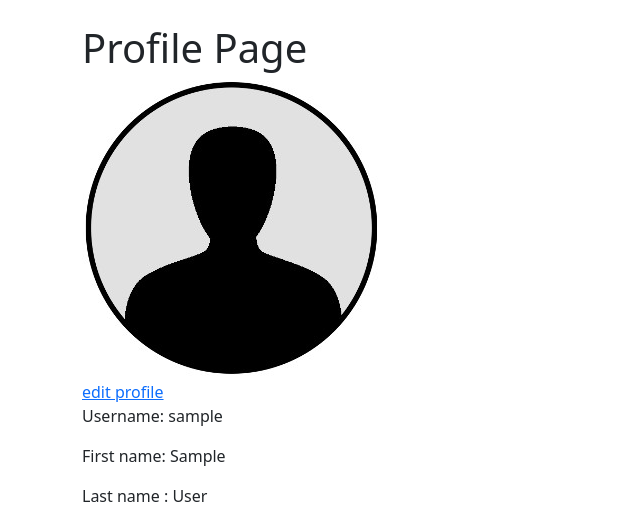
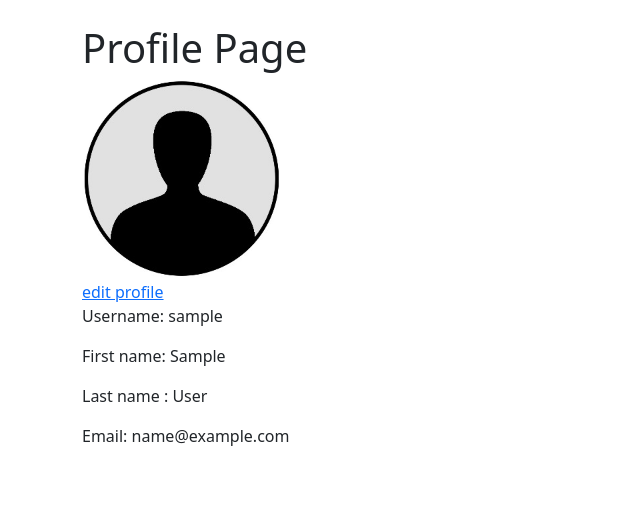
Before and after one commit to BozorboyevSamandar/goodreds.com, a Django app: page /users/profile/ in a window 1280 px wide. Shown: the part 56-576 px from the top of the page, without its empty margins (0-640 px from the left). Run offline with Django 4.2, Linux system fonts and the light colour scheme; the visitor is signed in with stand-in values (Sample User, id 1); parts of the project's set-up code (start-up, migrations or seed data) failed here and were passed over.

Commit message:
add commit

```diff
--- a/users/templates/users/profile.html
+++ b/users/templates/users/profile.html
@@ -4,7 +4,7 @@
 {% block content %}
 <h1>Profile Page</h1>
 
-<img src="{{ user.profile_picture.url }}" class="" alt="profile_img">
+<img src="{{ user.profile_picture.url }}" class="profile-pic" alt="profile_img">
 <br>
 <a href="{% url 'users:profile-edit' %}">edit profile</a>
 <p>Username: {{ user.username }}</p>
```
